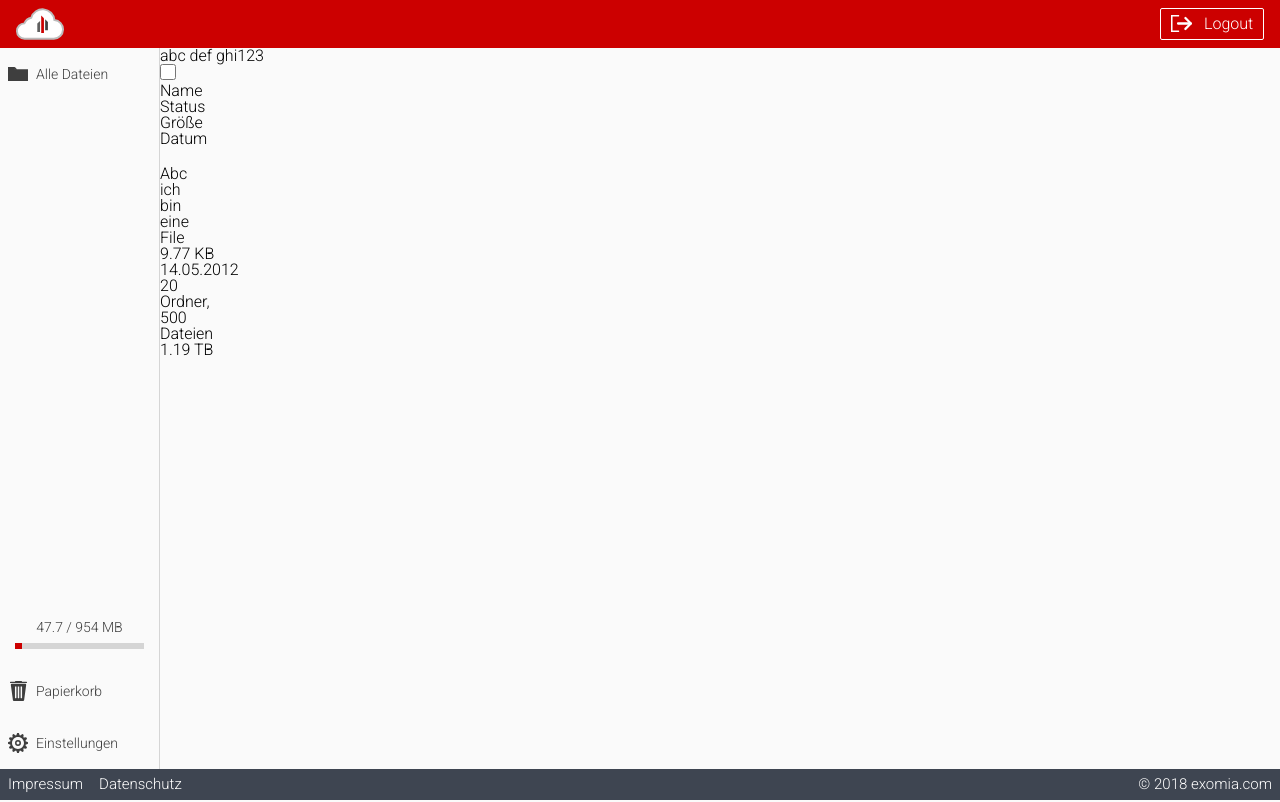
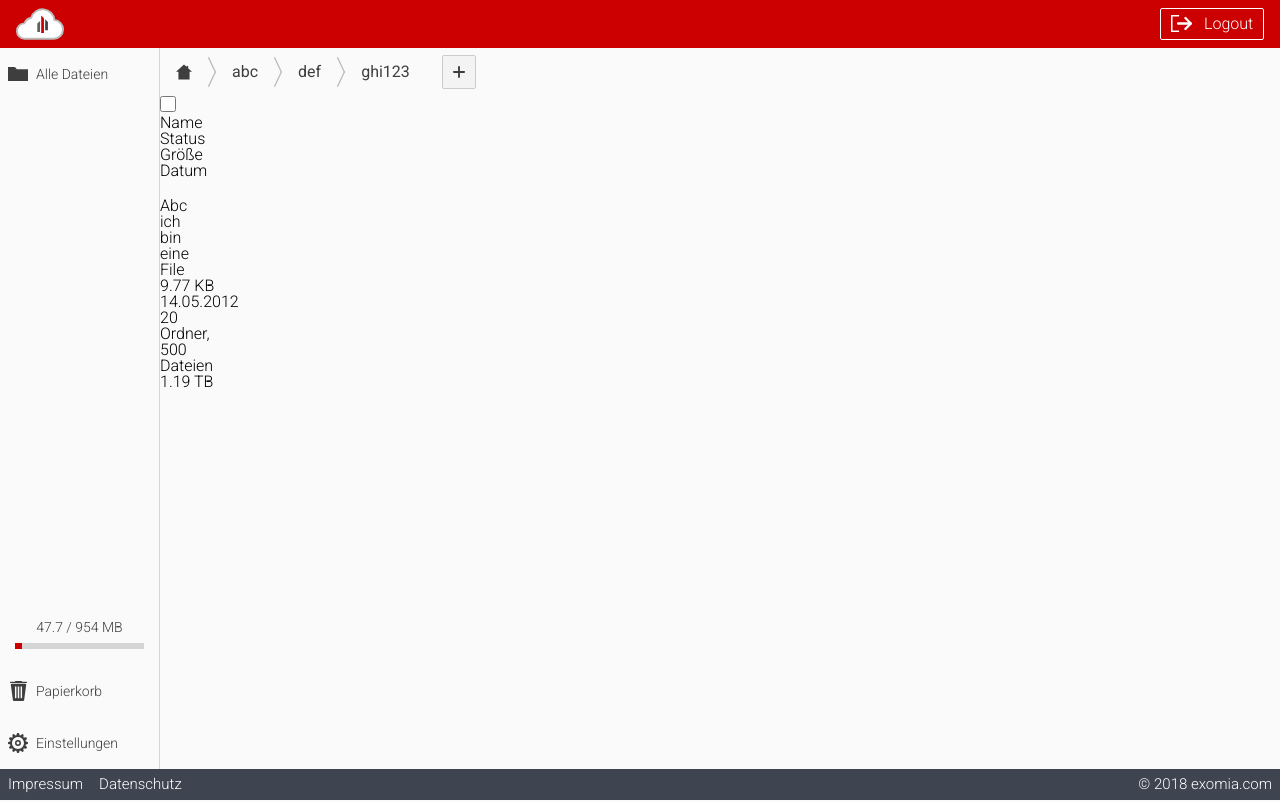
Before and after one commit to exomia/cloud, a Nuxt app in the folder nuxt/: page /overview in a window 1280 px wide. Built offline with nearby package versions, Linux system fonts and the light colour scheme.

Commit message:
Reimplemented OverviewPath styling

```diff
--- a/nuxt/assets/css/components/navigation/sidebar/sidebar.scss
+++ b/nuxt/assets/css/components/navigation/sidebar/sidebar.scss
@@ -79,9 +79,9 @@ a.sidebar-item {
         }
         div.volume-bg {
             width: 90%;
-            height: 6px;
+            height: 0.4rem;
             background-color: $contour-color;
-            margin: 8px auto 0;
+            margin: 0.5rem auto 0;
             overflow: hidden;
             div.volume {
                 height: 100%;
--- /dev/null
+++ b/nuxt/assets/css/components/partials/OverviewPath.scss
@@ -0,0 +1,132 @@
+@import '../../_variables.scss';
+
+div.path-container {
+    display: flex;
+    align-items: center;
+    justify-content: center;
+    height: 3rem;
+    span.path-name {
+        display: flex;
+        align-items: center;
+        padding: 0 1rem;
+        cursor: pointer;
+        opacity: 0.75;
+        font-weight: 400;
+        height: 100%;
+        &:hover {
+            opacity: 1;
+        }
+    }
+    a.home-button {
+        display: flex;
+        align-items: center;
+        height: 100%;
+        &:hover > i.icon-home {
+            opacity: 1;
+        }
+        i.icon-home {
+            display: block;
+            width: 1rem;
+            height: 1rem;
+            cursor: pointer;
+            background: url('~/assets/img/icon/home.svg') no-repeat center;
+            background-size: 1rem 1rem;
+            opacity: 0.75;
+            padding: 0 1.5rem;
+        }
+    }
+    i.icon-arrow {
+        width: 0.5rem;
+        height: 100%;
+        opacity: 0.25;
+        background: url('~/assets/img/icon/arrow.svg') no-repeat center;
+        background-size: 0.5rem 3.5rem;
+    }
+    a.option-button {
+        display: flex;
+        justify-content: center;
+        align-items: center;
+        width: 1.25rem;
+        height: 1.25rem;
+        padding: 1rem;
+        cursor: pointer;
+        background-color: $emphasize-color;
+        box-sizing: border-box;
+        border: 1px solid #cccbcb;
+        border-radius: 2px;
+        margin: 0.5rem 1rem;
+        &:hover {
+            border: 1px solid $primary-color;
+        }
+        i.option-button-icon {
+            position: absolute;
+            display: block;
+            height: 0.75rem;
+            width: 0.75rem;
+            opacity: 0.75;
+            user-select: none;
+            background: url('~/assets/img/icon/plus.svg') no-repeat center;
+            background-size: 0.75rem 0.75rem;
+        }
+    }
+    div {
+        position: relative;
+        div.option-display {
+            left: 1rem;
+            position: absolute;
+            background-color: $background-color;
+            border: 1px solid #cccbcb;
+            box-sizing: border-box;
+            z-index: 1;
+            a.option-item {
+                display: flex;
+                align-items: center;
+                cursor: pointer;
+                text-decoration: none;
+                padding: 0.5rem;
+                &:hover {
+                    i,
+                    span {
+                        opacity: 1;
+                    }
+                }
+                span {
+                    font-size: 14px;
+                    white-space: nowrap;
+                    overflow: hidden;
+                    text-overflow: ellipsis;
+                    opacity: 0.75;
+                    line-height: normal;
+                    padding-left: 0.5rem;
+                }
+                i {
+                    width: 1rem;
+                    height: 1rem;
+                    opacity: 0.75;
+                }
+                i.info {
+                    background: url('~/assets/img/icon/information.svg') no-repeat center;
+                }
+                i.share {
+                    background: url('~/assets/img/icon/share.svg') no-repeat center;
+                }
+                i.upload {
+                    background: url('~/assets/img/icon/upload.svg') no-repeat center;
+                }
+                i.directory {
+                    background: url('~/assets/img/icon/directory.svg') no-repeat center;
+                    background-size: 1.1rem;
+                }
+                i.download {
+                    background: url('~/assets/img/icon/download.svg') no-repeat center;
+                }
+                i.edit {
+                    background: url('~/assets/img/icon/edit.svg') no-repeat center;
+                }
+                i.remove {
+                    background: url('~/assets/img/icon/trash.svg') no-repeat center;
+                }
+            }
+        }
+    }
+}
--- a/nuxt/components/partials/OverviewPath.vue
+++ b/nuxt/components/partials/OverviewPath.vue
@@ -11,7 +11,7 @@
             </nuxt-link>
         </template>
 
-        <div style="position: relative">
+        <div>
             <a class="option-button" @click="optionsShown = !optionsShown">
                 <i class="option-button-icon"/>
             </a>
@@ -43,3 +43,5 @@ export default {
     }
 }
 </script>
+
+<style src="~/assets/css/components/partials/OverviewPath.scss" lang="scss" scoped />
```
